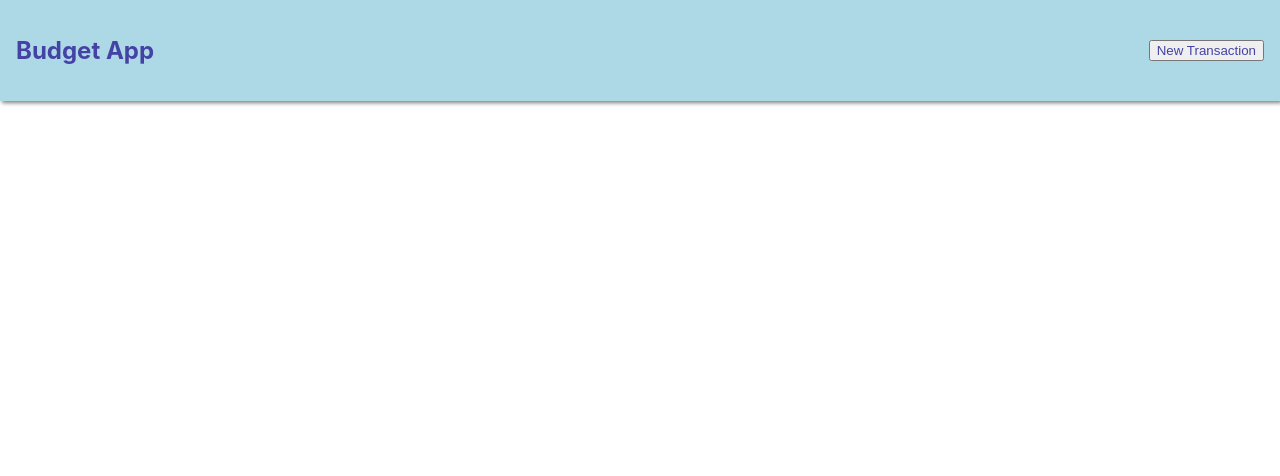
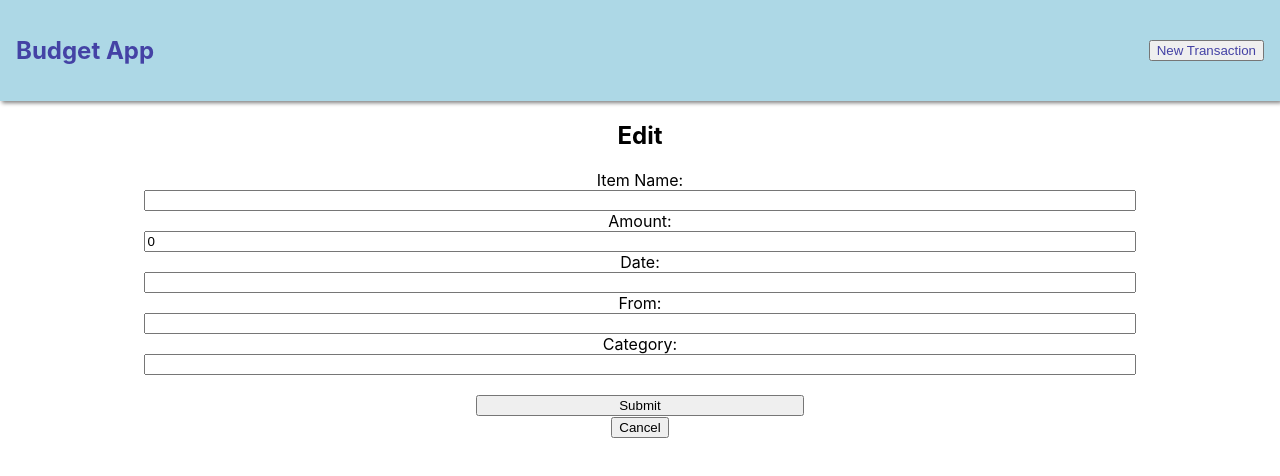
Before and after one commit to MarangelyRosas/Budget-App-Frontend, a React (Create React App) app: page /transactions/1/edit in a window 1280 px wide. Shown: the top 476 px of the page. Built offline with nearby package versions, Linux system fonts and the light colour scheme; no server answers.

Commit message:
Another Commit

```diff
--- a/src/App.js
+++ b/src/App.js
@@ -22,7 +22,7 @@ function App() {
             <Route path="/transactions" element={<Index />} />
             <Route path="/transaction/new" element={<New />} />
             <Route path="/transactions/:id" element={<Show />} />
-            {/* <Route path="/transactions/:index/edit" element={<Edit />} /> */}
+            <Route path="/transactions/:index/edit" element={<Edit />} />
             {/* <Route path="*" element={<FourOFour />} />  */}
         </Routes>
         </main>
--- a/src/Components/TransactionDetails.js
+++ b/src/Components/TransactionDetails.js
@@ -1,11 +1,12 @@
 import { useState, useEffect } from "react";
-import {  useParams} from "react-router-dom";
+import { useParams, useNavigate} from "react-router-dom";
 import axios from "axios";
+import { Link } from "react-router-dom";
 
 function TransactionDetails() {
   const [trans, setTrans] = useState({});
   let { id } = useParams();
-//   let navigate = useNavigate();
+  let navigate = useNavigate();
 
   useEffect(() => {
     axios
@@ -15,51 +16,44 @@ function TransactionDetails() {
         console.log(response.data);
       })
       .catch(() => {
-        // navigate("/not-found");
+         navigate("/not-found");
       });
-  }, [id]);
+  }, [id, navigate]);
 
-//   const handleDelete = () => {
-//     axios
-//       .delete(`${process.env.REACT_APP_API_URL}/transaction/${index}`)
-//       .then(() => {
-//         navigate("/transactions");
-//       });
-//   };
-
-
+  const handleDelete = () => {
+    axios
+      .delete(`${process.env.REACT_APP_API_URL}/transactions/${id}`)
+      .then(() => {
+        navigate("/transactions");
+      });
+  };
 
   return (
     <article>
       <h3>
         {trans.date ? <span>⭐️</span> : null} {trans.date}
       </h3>
+
       <h5>
-        <span>
-          {trans.item_name}
-        </span>{" "}
-        &nbsp;&nbsp;&nbsp;&nbsp;&nbsp;
-        {/* {transaction.url} */}
+        <span> {trans.item_name} </span>{" "} &nbsp;&nbsp;&nbsp;&nbsp;&nbsp;
       </h5>
-      {/* <h6>{transaction.category}</h6>
-      <p>{transaction.description}</p> */}
+
         <div className="showNavigation">
             <div>
                 {" "}
-          {/* <Link to={`/transactions`}> */}
+                    <Link to={`/transactions`}>
                         <button>Back</button>
-          {/* </Link> */}
+                    </Link>
             </div>
             <div>
                 {" "}
-          {/* <Link to={`/transactions/${index}/edit`}> */}
+                    <Link to={`/transactions/${id}/edit`}>
                         <button>Edit</button>
-          {/* </Link> */}
+                    </Link>
             </div>
             <div>
                 {" "}
-          {/* <button onClick={handleDelete}>Delete</button> */}
-          <button>Delete</button>
+                    <button onClick={handleDelete}>Delete</button>
             </div>
         </div>
     </article>
--- a/src/Components/TransactionEditForm.js
+++ b/src/Components/TransactionEditForm.js
@@ -0,0 +1,104 @@
+import { useState, useEffect } from "react";
+import { useParams, Link, useNavigate } from "react-router-dom";
+import axios from "axios";
+
+export default function TransactionEditForm() {
+  let { index } = useParams();
+
+  const [editForm, setEditForm] = useState({
+    transactionId: 0,
+    item_name: "",
+    amount: 0,
+    date: "",
+    from: "",
+    category: "",
+  });
+
+  let navigate = useNavigate();
+
+  const handleTextChange = (event) => {
+    setEditForm({ ...editForm, [event.target.id]: event.target.value });
+  };
+
+  useEffect(() => {
+    axios
+      .get(`${process.env.REACT_APP_API_URL}/transactions/${index}`)
+      .then((response) => {
+        setEditForm(response.data);
+      })
+      .catch((e) => {
+        console.log(e);
+      });
+  }, [index]);
+
+  const handleSubmit = (event) => {
+    event.preventDefault();
+    axios
+      .put(`${process.env.REACT_APP_API_URL}/transactions/${index}`, editForm)
+      .then((response) => {
+        setEditForm(response.data);
+        navigate(`/transactions`);
+      })
+      .catch((e) => {
+        console.log(e);
+      });
+  };
+
+  return (
+    <div className="Edit">
+      <form onSubmit={handleSubmit}>
+        <label htmlFor="item_name">Item Name:</label>
+        <input
+          id="item_name"
+          value={editForm.item_name}
+          type="text"
+          onChange={handleTextChange}
+          required
+        />
+
+        <label htmlFor="amount">Amount:</label>
+        <input
+          id="amount"
+          value={editForm.amount}
+          type="number"
+          onChange={handleTextChange}
+          required
+        />
+
+        <label htmlFor="date">Date:</label>
+        <input
+          id="date"
+          value={editForm.date}
+          type="text"
+          onChange={handleTextChange}
+          required
+        />
+
+        <label htmlFor="from">From:</label>
+        <input
+          id="from"
+          value={editForm.from}
+          type="text"
+          onChange={handleTextChange}
+          required
+        />
+
+        <label htmlFor="category">Category:</label>
+        <input
+          id="category"
+          value={editForm.category}
+          type="text"
+          onChange={handleTextChange}
+          required
+        />
+        <br />
+
+        <input type="submit" />
+      </form>
+
+      <Link to={`/transactions`}>
+        <button>Cancel</button>
+      </Link>
+    </div>
+  );
+}
--- a/src/Components/TransactionNewForm.js
+++ b/src/Components/TransactionNewForm.js
@@ -17,10 +17,6 @@ function TransactionNewForm() {
   const handleTextChange = (event) => {
     setTransaction({ ...transaction, [event.target.id]: event.target.value });
   };
-
-//   const handleCheckboxChange = () => {
-//     setTransaction({ ...transaction, from: !transaction.from });
-//   };
 
   const handleSubmit = (event) => {
     event.preventDefault();
@@ -59,7 +55,7 @@ function TransactionNewForm() {
         <input
           id="date"
           name="date"
-          type="number"
+          type="text"
           value={transaction.date}
           onChange={handleTextChange}
         />
--- a/src/Components/Transactions.js
+++ b/src/Components/Transactions.js
@@ -20,9 +20,9 @@ function Transactions() {
         <table>
           <thead>
             <tr>
-              <th></th>
-              <th>Bank Account</th>
-              <th>View Transaction</th>
+              <th>Date</th>
+              <th>Item Name</th>
+              <th>Amount</th>
             </tr>
           </thead>
           <tbody>
--- a/src/Pages/New.js
+++ b/src/Pages/New.js
@@ -3,7 +3,7 @@ import TransactionNewForm from "../Components/TransactionNewForm";
 export default function New() {
     return (
       <div>
-        <h1>New Transaction</h1>
+        <h1>Add a new item</h1>
         <TransactionNewForm />
       </div>
     )
```
Lines whose indentation alone changed are shown as unchanged.
